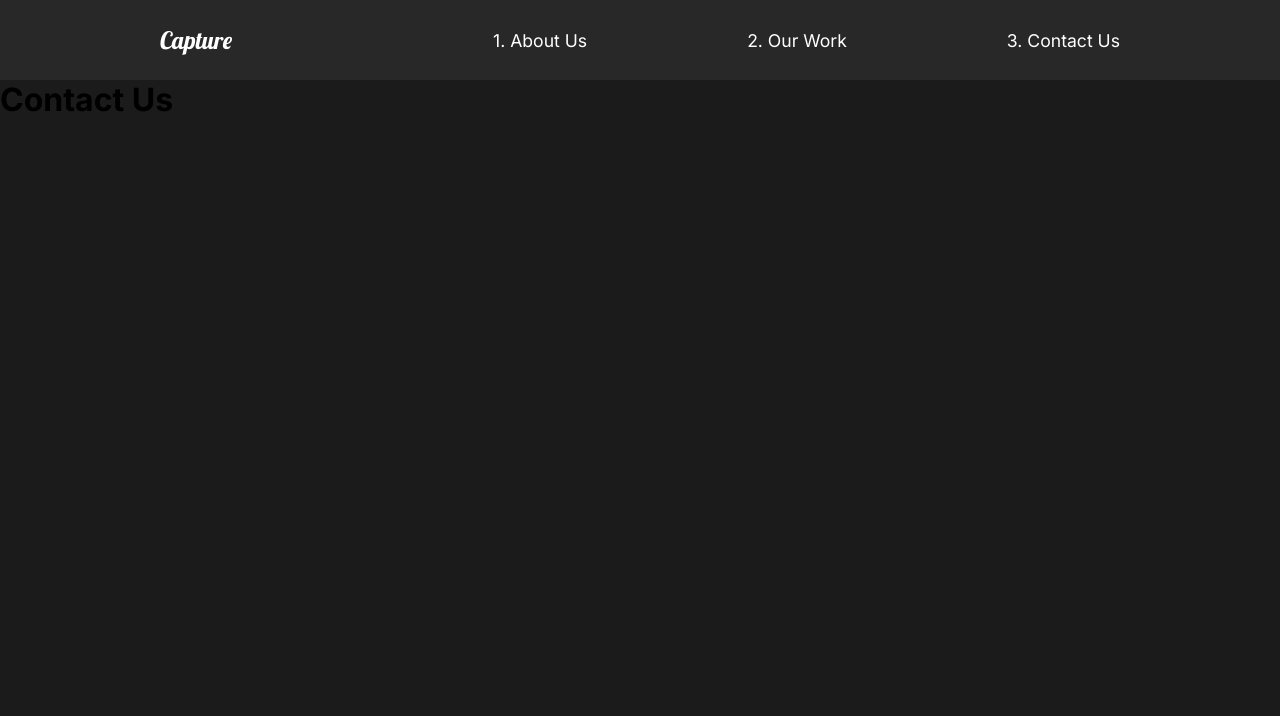
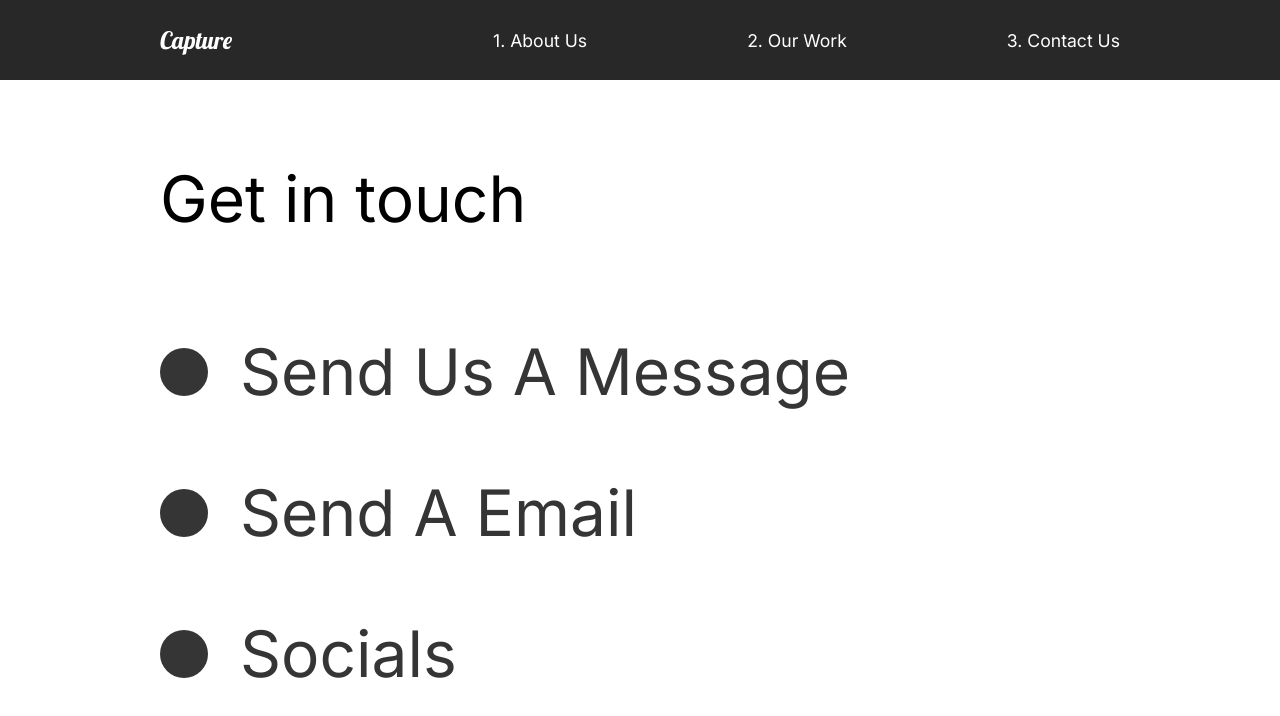
Before and after one commit to Michael-Melis/capture-build-michael, a React (Create React App) app: page /contact in a window 1280 px wide. Shown: the top 716 px of the page. Built offline with nearby package versions, Linux system fonts and the light colour scheme.

Commit message:
contact us anim

```diff
--- a/src/pages/ContactUs.js
+++ b/src/pages/ContactUs.js
@@ -1,19 +1,71 @@
 import React from "react";
-
 //animation
 import { motion } from "framer-motion";
-import { pageAnimation } from "../animation";
+import { pageAnimation, titleAnim } from "../animation";
+//styled compont
+import styled from "styled-components";
 
 const ContactUs = () => {
   return (
-    <motion.div
+    <ContactStyle
       variants={pageAnimation}
       initial="hidden"
       animate="show"
       exit="exit"
+      style={{ background: "#fff" }}
     >
-      <h1>Contact Us</h1>
-    </motion.div>
+      <Title>
+        <Hide>
+          <motion.h2 variants={titleAnim}>Get in touch</motion.h2>
+        </Hide>
+      </Title>
+      <div>
+        <Hide>
+          <Social variants={titleAnim}>
+            <Circle />
+            <h2>Send Us A Message</h2>
+          </Social>
+        </Hide>
+        <Hide>
+          <Social variants={titleAnim}>
+            <Circle />
+            <h2>Send A Email </h2>
+          </Social>
+        </Hide>
+        <Hide>
+          <Social variants={titleAnim}>
+            <Circle />
+            <h2>Socials</h2>
+          </Social>
+        </Hide>
+      </div>
+    </ContactStyle>
   );
 };
+
+const ContactStyle = styled(motion.div)`
+  padding: 5rem 10rem;
+  color: #353535;
+  min-height: 90vh;
+`;
+const Title = styled.div`
+  margin-bottom: 4rem;
+  color: black;
+`;
+const Hide = styled.div`
+  overflow: hidden;
+`;
+const Circle = styled.div`
+  border-radius: 50%;
+  width: 3rem;
+  height: 3rem;
+  background: #353535;
+`;
+const Social = styled(motion.div)`
+  display: flex;
+  align-items: center;
+  h2 {
+    margin: 2rem;
+  }
+`;
 export default ContactUs;
--- a/src/pages/OurWork.js
+++ b/src/pages/OurWork.js
@@ -9,8 +9,11 @@
 import { motion } from "framer-motion";
 import { pageAnimation } from "../animation";
 import { fade, photoAnim, lineAnim, slider } from "../animation";
+import { useScroll } from "../components/useScroll";
 
 const OurWork = () => {
+  const [element, controls] = useScroll();
+  const [element2, controls2] = useScroll();
   return (
     <Work
       style={{ background: "#fff" }}
@@ -32,16 +35,21 @@
           </Hide>
         </Link>
       </Movie>
-      <Movie>
+      <Movie variants={fade} ref={element} animate={controls} initial="hidden">
         <h2>The Racer</h2>
-        <div className="line"></div>
+        <motion.div variants={lineAnim} className="line"></motion.div>
         <Link to="/work/the-racer">
           <img src={theracer} alt="the racer girl" />
         </Link>
       </Movie>
-      <Movie>
+      <Movie
+        variants={fade}
+        ref={element2}
+        animate={controls2}
+        initial="hidden"
+      >
         <h2>goodtimes</h2>
-        <div className="line"></div>
+        <motion.div variants={lineAnim} className="line"></motion.div>
         <Link to="/work/good-times">
           <img src={goodtimes} alt="good times couple" />
         </Link>
@@ -58,7 +66,7 @@
     padding: 1rem 0rem;
   }
 `;
-const Movie = styled.div`
+const Movie = styled(motion.div)`
   padding-bottom: 10rem;
   .line {
     height: 0.5rem;
```
